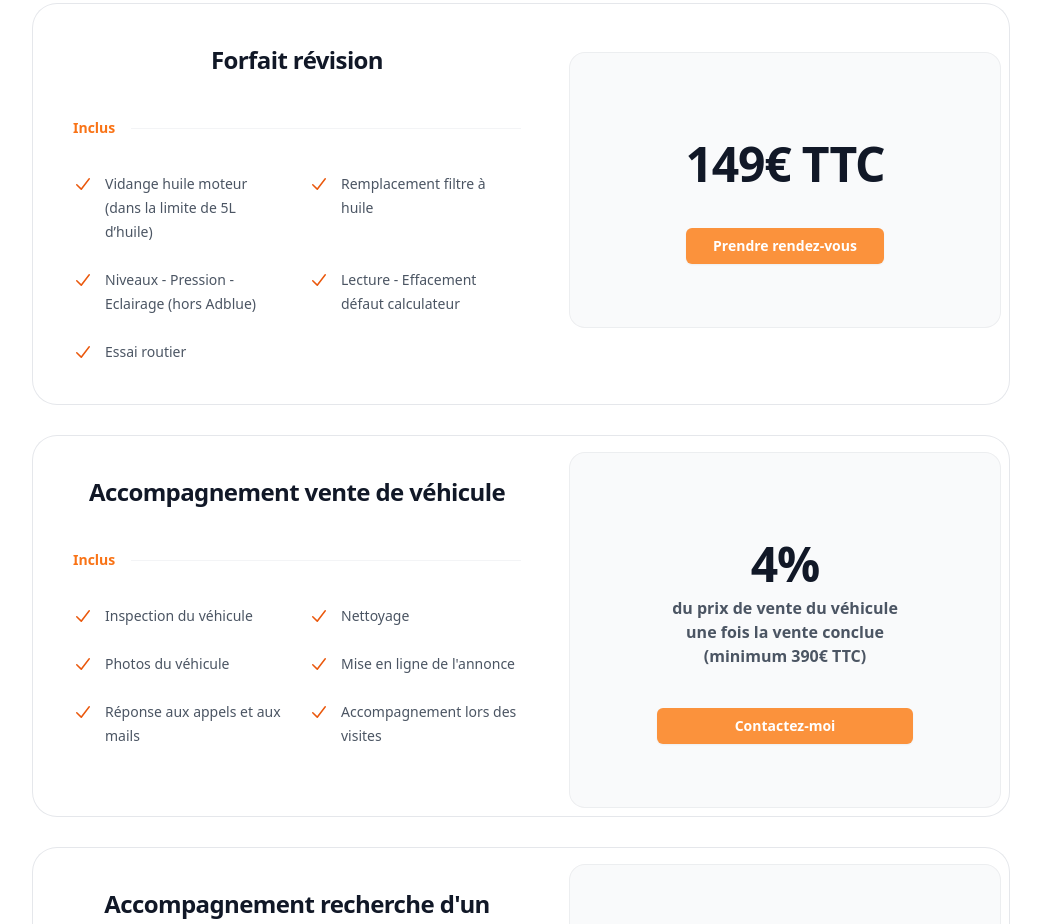
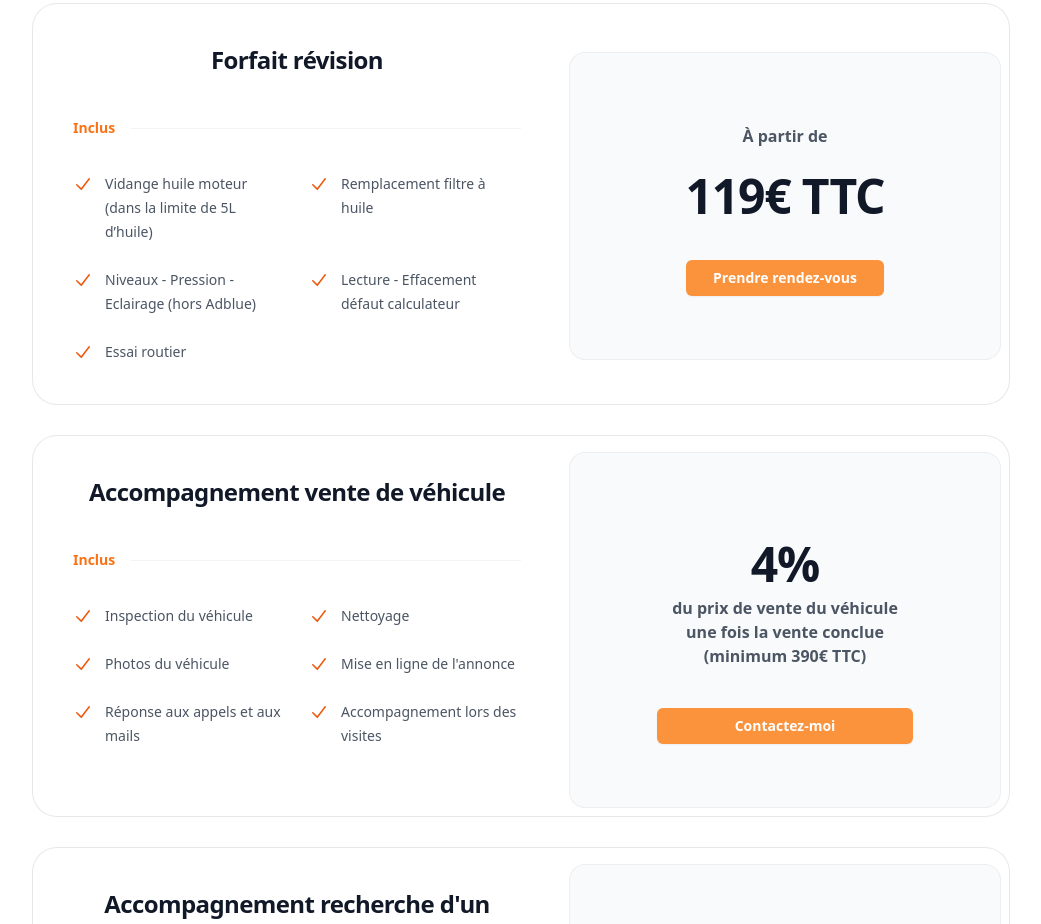
Before and after one commit to BriceJuhel/carva, a Next.js app: page / in a window 1280 px wide. Shown: the part 2420-3344 px from the top of the page, without its empty margins (119-1160 px from the left). Built offline with nearby package versions, Linux system fonts and the light colour scheme.

Commit message:
modif prix révision

```diff
--- a/components/Prices.tsx
+++ b/components/Prices.tsx
@@ -111,8 +111,9 @@ export default function Prices() {
           <div className="-mt-2 p-2 lg:mt-10 lg:w-full lg:max-w-md lg:flex-shrink-0 lg:items-center">
             <div className="rounded-2xl bg-gray-50 py-10 text-center ring-1 ring-inset ring-gray-900/5 lg:flex lg:flex-col lg:justify-center lg:py-16">
               <div className="mx-auto max-w-xs px-8">
+                  <p className="text-base font-semibold text-gray-600 mt-2">À partir de</p>
                   <p className="mt-6 flex items-baseline justify-center gap-x-2">
-                  <span className="text-5xl font-bold tracking-tight text-gray-900">149€ TTC</span>
+                  <span className="text-5xl font-bold tracking-tight text-gray-900">119€ TTC</span>
                 </p>
                 <Link to="contact"
                   spy={true}
```
